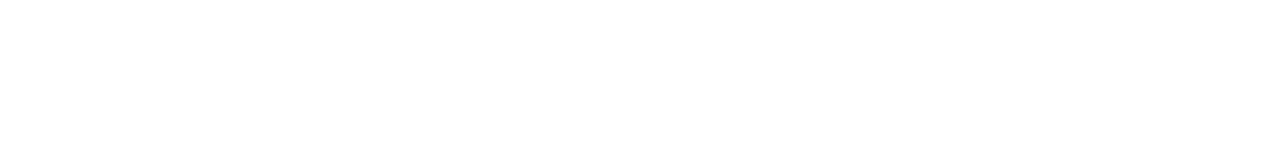
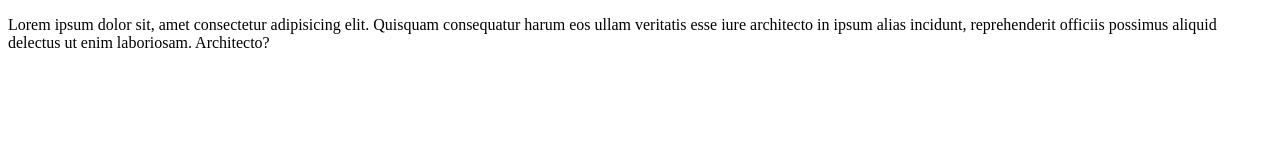
Before and after one commit to gabrielarck/quete-git-remote, a plain HTML site: page sharezza-oops/index.html in a window 1280 px wide. Drawn offline with Linux system fonts and the light colour scheme.

Commit message:
add paragraphs

```diff
--- a/sharezza-oops/index.html
+++ b/sharezza-oops/index.html
@@ -5,6 +5,9 @@
     <title>Git</title>
   </head>
   <body>
-
+  <p>Lorem ipsum dolor sit, amet consectetur adipisicing elit.
+    Quisquam consequatur harum eos ullam veritatis esse iure
+    architecto in ipsum alias incidunt, reprehenderit officiis
+    possimus aliquid delectus ut enim laboriosam. Architecto?</p>
   </body>
 </html>
```
